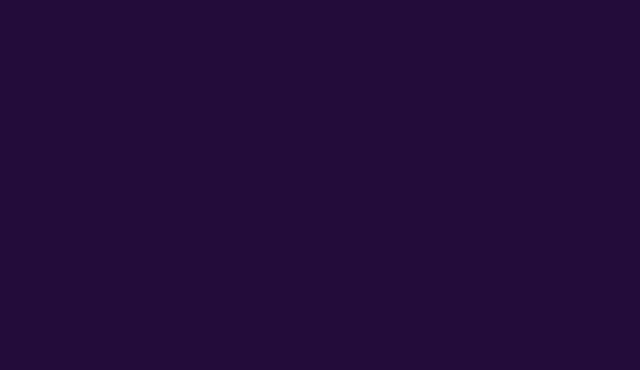
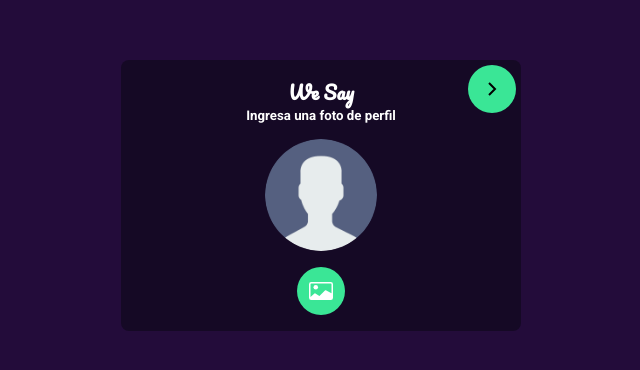
Before and after one commit to Artemides/we-say-frontend, a React (Create React App) app: page /profile in a window 1280 px wide. Before the commit this address had no page. Shown: the part 180-550 px from the top of the page, without its empty margins (319-959 px from the left). Built offline with nearby package versions, Linux system fonts and the light colour scheme.

Commit message:
profile seleccion added

```diff
--- a/src/App.jsx
+++ b/src/App.jsx
@@ -8,6 +8,7 @@ import Signin from "./pages/Signin";
 import AvatarSeleccion from "./pages/AvatarSeleccion";
 import { PrivateRoutes } from "./routers/PrivateRouter";
 import { AuthProvider } from "./auth/AuthProvider";
+import { ProfileSelection } from "./pages/ProfileSelection";
 function App() {
   return (
     <AuthProvider>
@@ -20,6 +21,7 @@ function App() {
         </Route>
         <Route exac path="/" element={<Login />} />
         <Route exac path="/signin" element={<Signin />} />
+        <Route exac path="/profile" element={<ProfileSelection />} />
       </Routes>
     </Router>
     </AuthProvider>
--- a/src/pages/AvatarSeleccion.jsx
+++ b/src/pages/AvatarSeleccion.jsx
@@ -49,7 +49,7 @@ const AvatarSeleccion = () => {
     <section className="avatar-selection--container">
       <h3>We Say</h3>
       <article className="avatar-selection--body">
-        <h5>Selecciona un Avatar</h5>
+        <h5>Ingresa una foto de perfil</h5>
         <div className="avatar-selection--choose">
           {avatars.map((avatar, index) => (
             <div key={index+1} onClick={()=>setSelected(index)}  className={`${selected===index ? "avatar-selected":""}`}>
--- /dev/null
+++ b/src/pages/ProfileSelection.jsx
@@ -0,0 +1,89 @@
+import React, { useRef, useState } from "react";
+import { useNavigate } from "react-router";
+import toast, { Toaster } from "react-hot-toast";
+import { BsCardImage } from "react-icons/bs";
+import { GrFormNext } from "react-icons/gr";
+import { ProfileIcon } from "../components/ProfileIcon";
+import { useAuth } from "../hooks/useAuth";
+import defaultAvatar from "../assets/images/default.png";
+import "../styles/ProfileSelection.css";
+export const ProfileSelection = () => {
+  const [profile, setProfile] = useState(null);
+  const fileRef = useRef(null);
+  const navigate = useNavigate();
+  const auth = useAuth();
+  const handleSelect = async (e) => {
+    const image = await toBase64(e.target.files[0]);
+    setProfile(image);
+  };
+  const toBase64 = (file) => {
+    return new Promise((resolve, reject) => {
+      const reader = new FileReader();
+      reader.readAsDataURL(file);
+      reader.onload = () => {
+        resolve(reader.result);
+      };
+      reader.onerror = (error) => {
+        reject(error);
+      };
+    });
+  };
+  const handleSelectAvatar = async () => {
+    if (!profile) {
+      toast.error("Selecciona una foto de perfil");
+      return;
+    }
+    toast
+      .promise(auth.handleSetAvatar(profile), {
+        loading: "Cargando Perfil...",
+        success: "Perfil Seleccionado",
+        error: "Error al Seleccionar Perfil",
+      })
+      .then((status) => {
+        if (status === 200) {
+          navigate("/home");
+        }
+      })
+      .catch((err) => {
+        toast.error(err);
+      });
+  };
+  return (
+    <section className="profile-selection--container">
+      <h3>We Say</h3>
+      <article className="profile-selection--body">
+        <h5>Ingresa una foto de perfil</h5>
+        <div className="profile-selection--choose">
+          <ProfileIcon
+            image={profile ?? defaultAvatar}
+            size="large"
+            status="offline"
+          />
+        </div>
+      </article>
+      <section className="profile-selection--btn">
+        <BsCardImage className="profile-selection--icon" />
+        <input
+          type="file"
+          name="file"
+          id=""
+          accept="image/*"
+          ref={fileRef}
+          onChange={handleSelect}
+        />
+      </section>
+      <section
+        className="profile-selection--btn profile-selection--next"
+        onClick={() => handleSelectAvatar()}
+      >
+        <GrFormNext className="profile-selection--icon" />
+      </section>
+      <Toaster
+        position="top-center"
+        reverseOrder={false}
+        autoClose={3000}
+        hideProgressBar={false}
+      />
+    </section>
+  );
+};
--- /dev/null
+++ b/src/styles/ProfileSelection.css
@@ -0,0 +1,61 @@
+.profile-selection--container{
+    position: relative;
+    width: 90%;
+    margin: 30vh auto;
+    background-color: var(--bg-color-container) ;
+    border-radius: .5rem;
+    text-align: center;
+    padding: 1rem 0;
+    color: white;
+    max-width: 400px;
+}
+.profile-selection--container h3{
+    font-family: 'Pacifico', cursive;
+    margin: 0;
+}
+.profile-selection--body h5{
+    margin: 0;
+}
+.profile-selection--choose{
+    display: flex;
+    justify-content: space-evenly;
+    margin: 1rem 0;
+}
+
+.profile-selection--btn{
+    position: relative;
+    width: 3rem;
+    height: 3rem;
+    background-color: var(--btn-color-success);
+    border-radius: 50%;
+    font-weight: bold;
+    color: white;
+    display: flex;
+    align-items: center;
+    justify-content: center;
+    margin: 0 auto;
+    cursor: pointer;
+    transition: transform 100ms linear;
+}
+.profile-selection--btn:hover{
+    transform: scale(1.1);
+}
+.profile-selection--btn input{
+    position: absolute;
+    top: 0;
+    left: 0;
+    width: 100%;
+    height: 100%;
+    opacity: 0;
+    cursor: pointer;
+}
+.profile-selection--next{
+    position: absolute;
+    top: 5px;
+    right: 5px;
+}
+.profile-selection--icon{
+    width: 1.5rem;
+    height: 1.5rem;
+    fill: white;
+}
```
